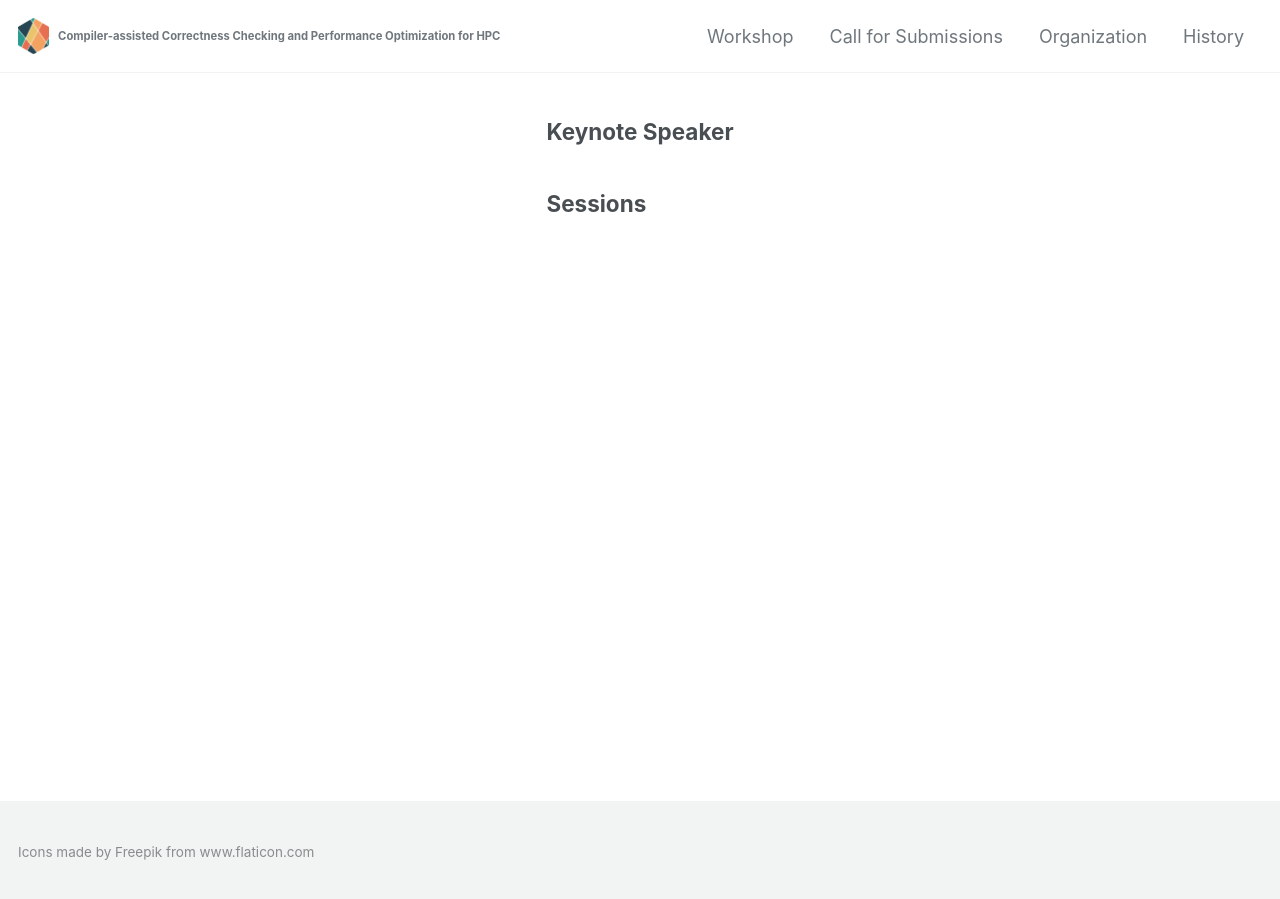
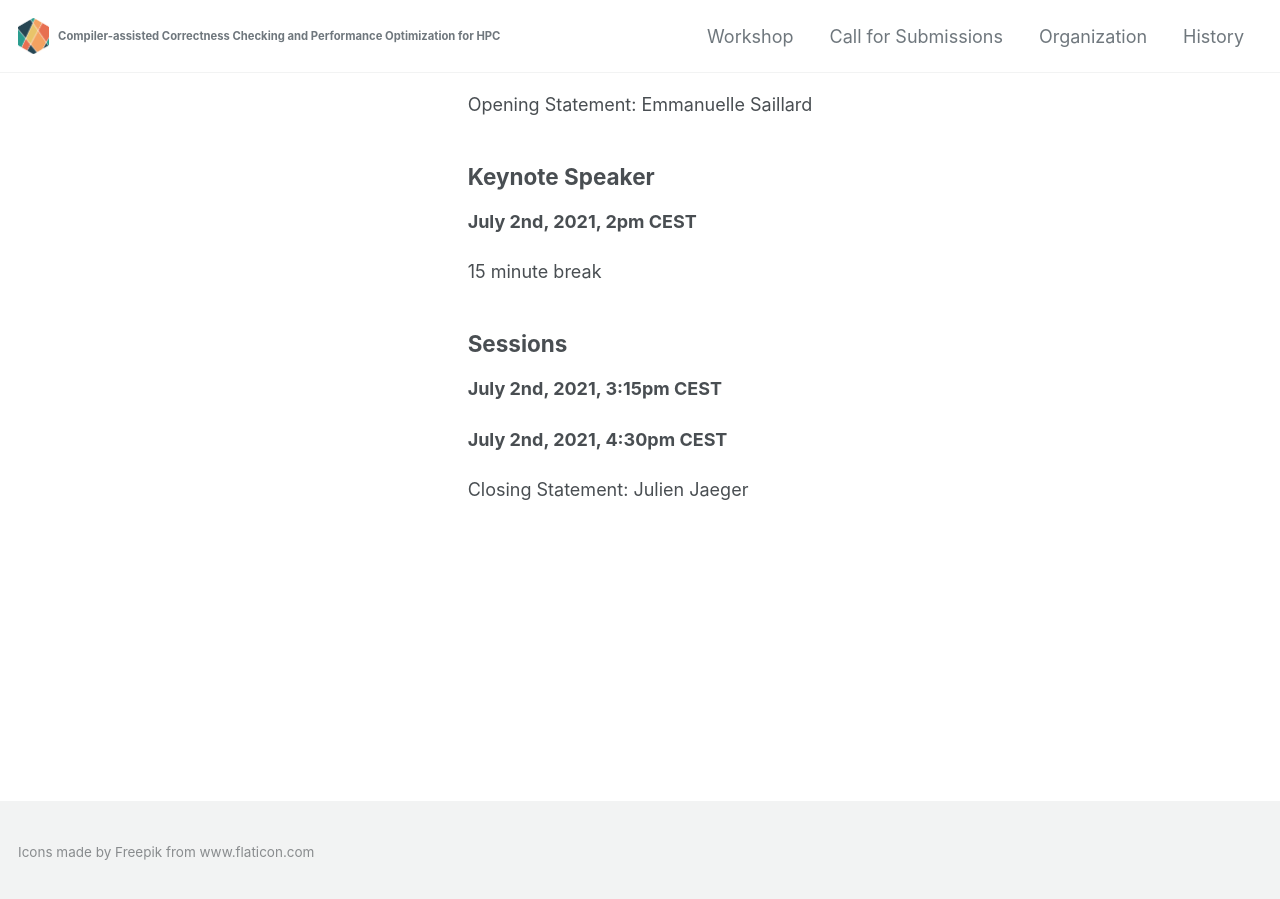
Before and after one commit to c3po-workshop/c3po-workshop.github.io, a Jekyll site: the page built from _pages/2021/program.md, in a window 1280 px wide. Built offline with Jekyll 4.4.1, drawn with Linux system fonts in a browser that asks for light colours; cached includes are drawn as plain includes; nearby versions of some CDN libraries.

Commit message:
Partial update of program 2021

```diff
--- a/_pages/2021/program.md
+++ b/_pages/2021/program.md
@@ -7,19 +7,27 @@
 
 <!-- ### Recordings -->
 
+Opening Statement: Emmanuelle Saillard
+
 ## Keynote Speaker
+<!-- Chair: Emmanuelle Saillard \\ -->
 
-<!--
-Chair: Julien Jaeger \\
-**June 25th, 2020, 5pm CEST, 8am PDT**
+**July 2nd, 2021, 2pm CEST**
 
-[**Building Source-to-Source Tools for High-Performance Computing** \\
+<!-- [**Building Source-to-Source Tools for High-Performance Computing** \\
 **Chunhua (Leo) Liao (LLNL)**](/presentations/2020/building_source-to-source_tools_for_hpc.pdf) \\
 Computational scientists face numerous challenges when trying to exploit powerful and complex high-performance computing (HPC) platforms. These challenges arise in multiple aspects including productivity, performance, correctness and so on. In this talk, I will introduce a source-to-source approach to addressing HPC challenges. Our work is based on a unique compiler framework named ROSE. Developed at Lawrence Livermore National Laboratory, ROSE encapsulates advanced compiler analysis and optimization technologies into easy-to-use library APIs so developers can quickly build customized program analysis and transformation tools for C/C++/Fortran and OpenMP programs. Several example tools will be introduced, including the AST inliner, outliner, and a variable move tool. I will also briefly mention ongoing work related to benchmarks, composable tools, and training for compiler/tool developers.
-
 -->
 
+15 minute break
+
 ## Sessions
+
+**July 2nd, 2021, 3:15pm CEST**
+
+**July 2nd, 2021, 4:30pm CEST**
+
+Closing Statement: Julien Jaeger
 
 <!--
 ### Session on Correctness
```
